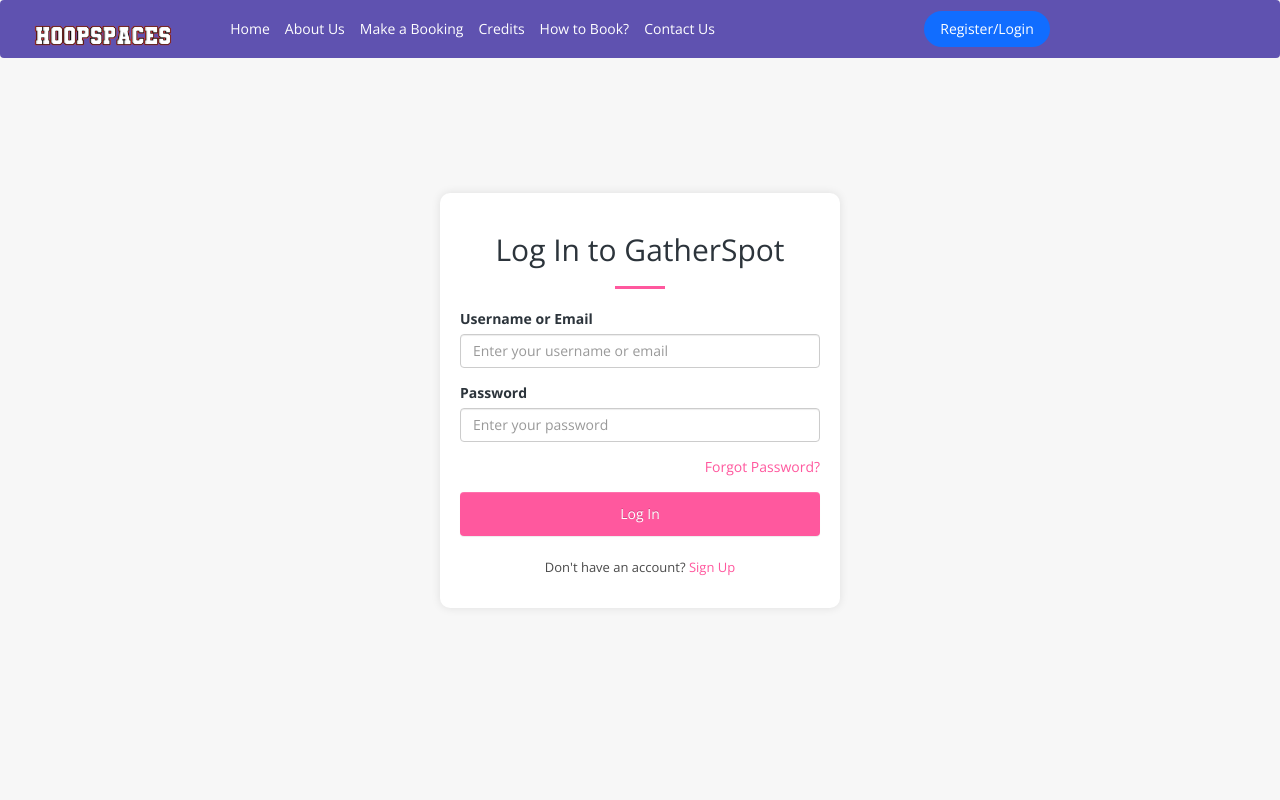
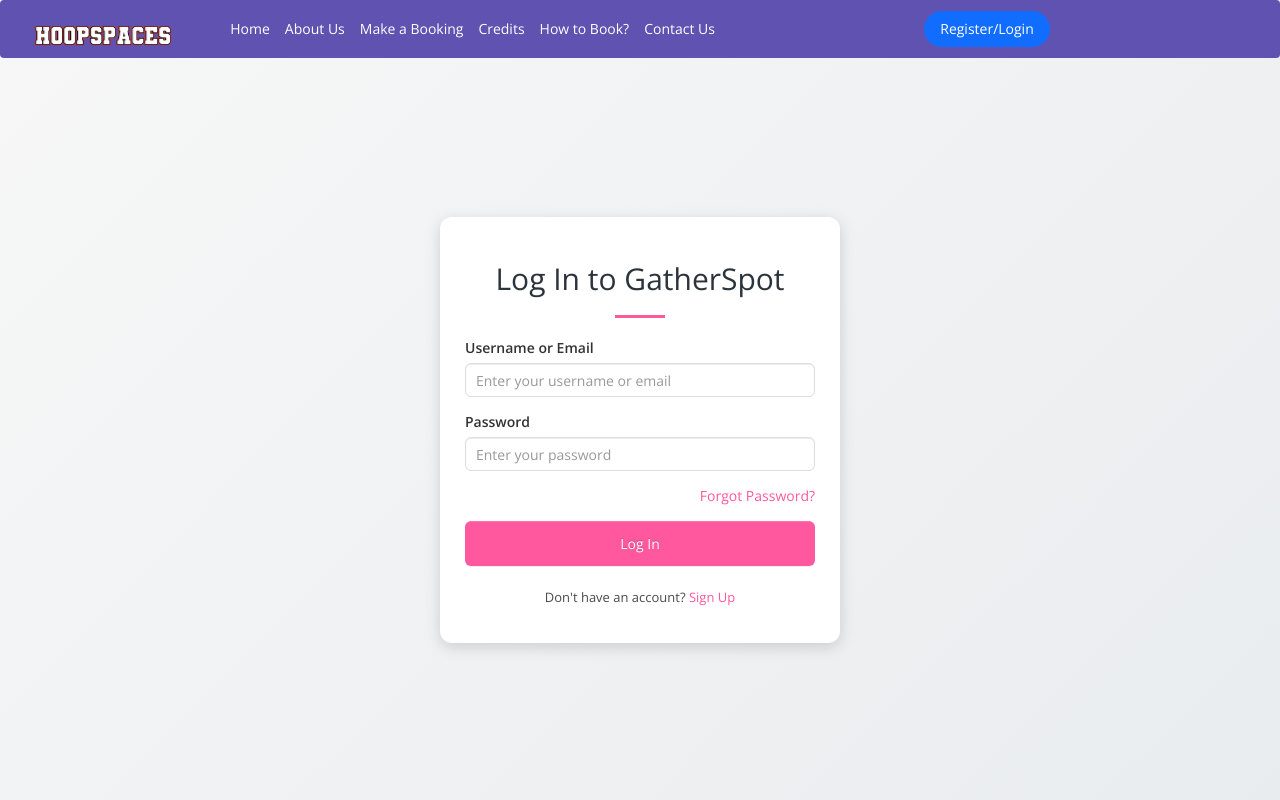
Before and after one commit to xerxes168/Web-Sys-Group-6-Project, a PHP site: page /login.php in a window 1280 px wide. Run offline with PHP 8.4, Linux system fonts and the light colour scheme.

Commit message:
Bootstrap + remove sit_login.css conflicts

```diff
--- a/css/sit_login.css
+++ b/css/sit_login.css
@@ -1,4 +1,4 @@
-/* login.css */
+/* sit_login.css */
 
 /* Full viewport height, no scrolling */
 html, body {
@@ -8,57 +8,73 @@
     overflow: hidden;
 }
 
-/* Fixed navbar at the top */
-.navbar {
-    position: fixed;
-    top: 0;
-    width: 100%;
-    z-index: 1000;
-    padding: 10px 0; /* Consistent padding */
-}
-
-/* Main container takes full height */
+/* Main container styling with vertical centering */
 .login-section {
-    height: 100vh; /* Full viewport height */
+    height: 100vh; /* Changed to full height for consistency */
     display: flex;
     justify-content: center; /* Center horizontally */
     align-items: center; /* Center vertically */
-    background: #f7f7f7;
-    box-sizing: border-box; /* Include padding in height calculation */
+    background: linear-gradient(135deg, #f7f7f7 0%, #e9ecef 100%);
+    padding-top: 80px; /* Space for navbar */
+    padding-bottom: 20px;
+    box-sizing: border-box;
+    overflow-y: auto; /* Allow scrolling if content overflows */
 }
 
-/* Login form styling */
+/* Form styling with explicit centering and minimum height */
 .login-form {
-    background: #fff;
-    padding: 20px;
-    border-radius: 10px;
-    box-shadow: 0 0 10px rgba(0,0,0,0.1);
+    background: #ffffff;
+    padding: 25px;
+    border-radius: 12px;
+    box-shadow: 0 4px 15px rgba(0,0,0,0.15);
     width: 100%;
-    max-width: 400px; /* Limit width for readability */
+    max-width: 400px;
+    margin-left: auto;
+    margin-right: auto;
+    transition: transform 0.2s ease;
+    min-height: 300px; /* Ensure form has enough vertical space */
 }
 
-/* Ensure form elements fit within the container */
+/* Hover effect */
+.login-form:hover {
+    transform: translateY(-2px);
+}
+
+/* Form elements */
 .form-group {
     margin-bottom: 15px;
 }
 
-/* Responsive adjustments for smaller screens */
-@media (max-width: 767px) {
-    .login-form {
-        padding: 15px;
-        max-width: 90%; /* Allow form to shrink on very small screens */
-    }
-    .navbar {
-        padding: 5px 0; /* Reduce navbar padding on mobile */
-    }
-    .nav-menu-items {
-        display: block; /* Stack items vertically on mobile if needed */
-    }
-    .nav-menu-item {
-        margin: 5px 0;
-    }
-    .dropdown-menu {
-        position: static; /* Prevent dropdown from overflowing */
-        box-shadow: none;
-    }
+.form-group label {
+    font-weight: 600;
+    color: #333;
+    margin-bottom: 5px;
+    display: block;
 }
+
+.form-control {
+    border: 1px solid #ddd;
+    border-radius: 6px;
+    padding: 10px;
+    transition: border-color 0.3s ease;
+}
+
+.form-control:focus {
+    border-color: #ff589e;
+    box-shadow: 0 0 5px rgba(255, 88, 158, 0.3);
+}
+
+.btn-primary {
+    background: #ff589e !important;
+    border: none !important;
+    border-radius: 6px;
+    padding: 12px; /* Ensure padding is respected */
+    transition: background 0.3s ease;
+    width: 100%; /* Explicitly set to match inline style */
+    display: block; /* Ensure proper block behavior */
+    line-height: 1.5; /* Maintain readable height */
+}
+
+.btn-primary:hover {
+    background: #e04c89 !important;
+}
--- a/login.php
+++ b/login.php
@@ -33,6 +33,9 @@
 
         <!-- Login Section -->
         <section class="login-section" id="top">
+            <div class="container">
+                <div class="row">
+                    <div class="col-md-6 col-md-offset-3 col-sm-8 col-sm-offset-2 col-xs-12">
                         <div class="login-form">
                             <h2 style="text-align: center; margin-bottom: 20px;">Log In to GatherSpot</h2>
                             <div class="line-dec" style="width: 50px; height: 3px; background: #ff589e; margin: 0 auto 20px;"></div>
@@ -56,6 +59,9 @@
                             <!-- Sign Up Prompt -->
                             <p style="text-align: center; margin-top: 20px;">Don't have an account? <a href="register.php" style="color: #ff589e;">Sign Up</a></p>
                         </div>
+                    </div>
+                </div>
+            </div>
         </section>
     </body>
 </html>
```
Lines whose indentation alone changed are shown as unchanged.
